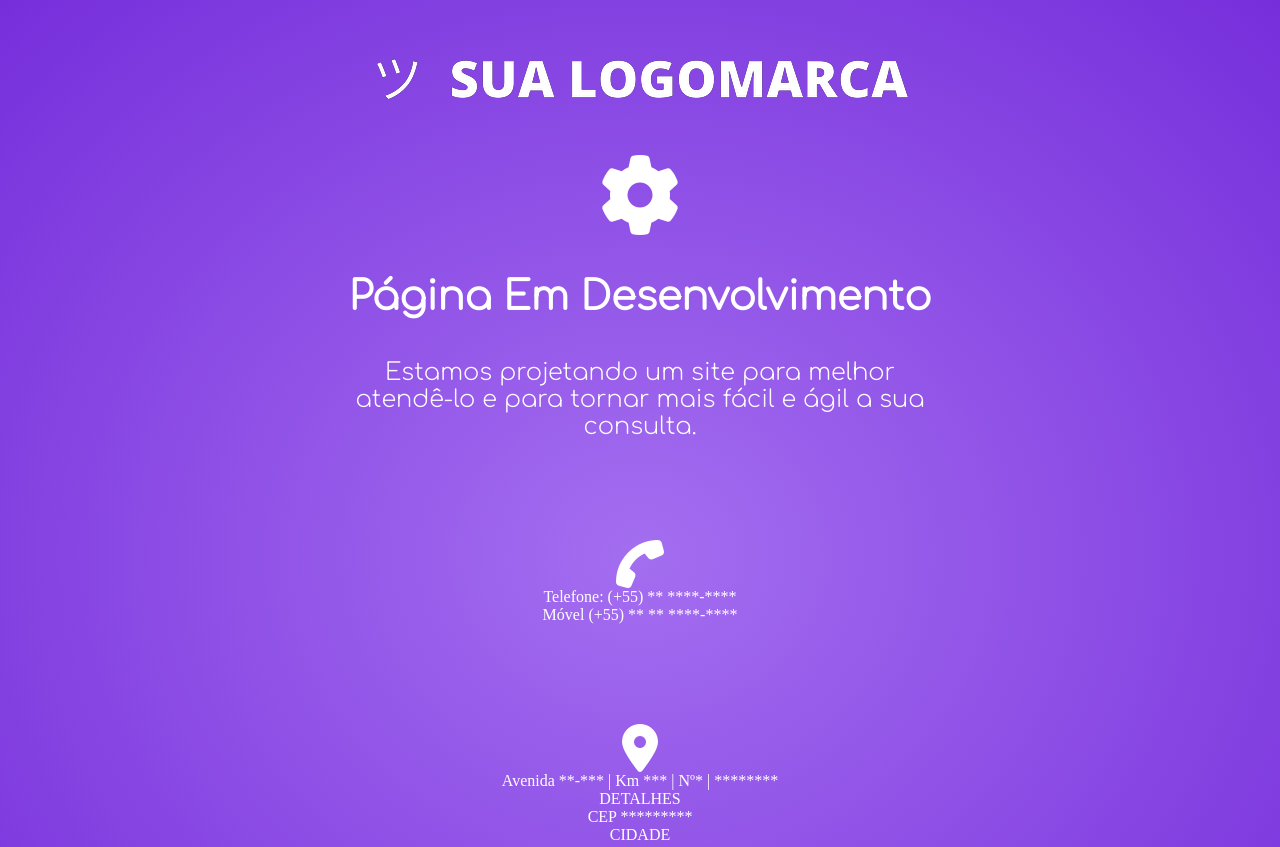
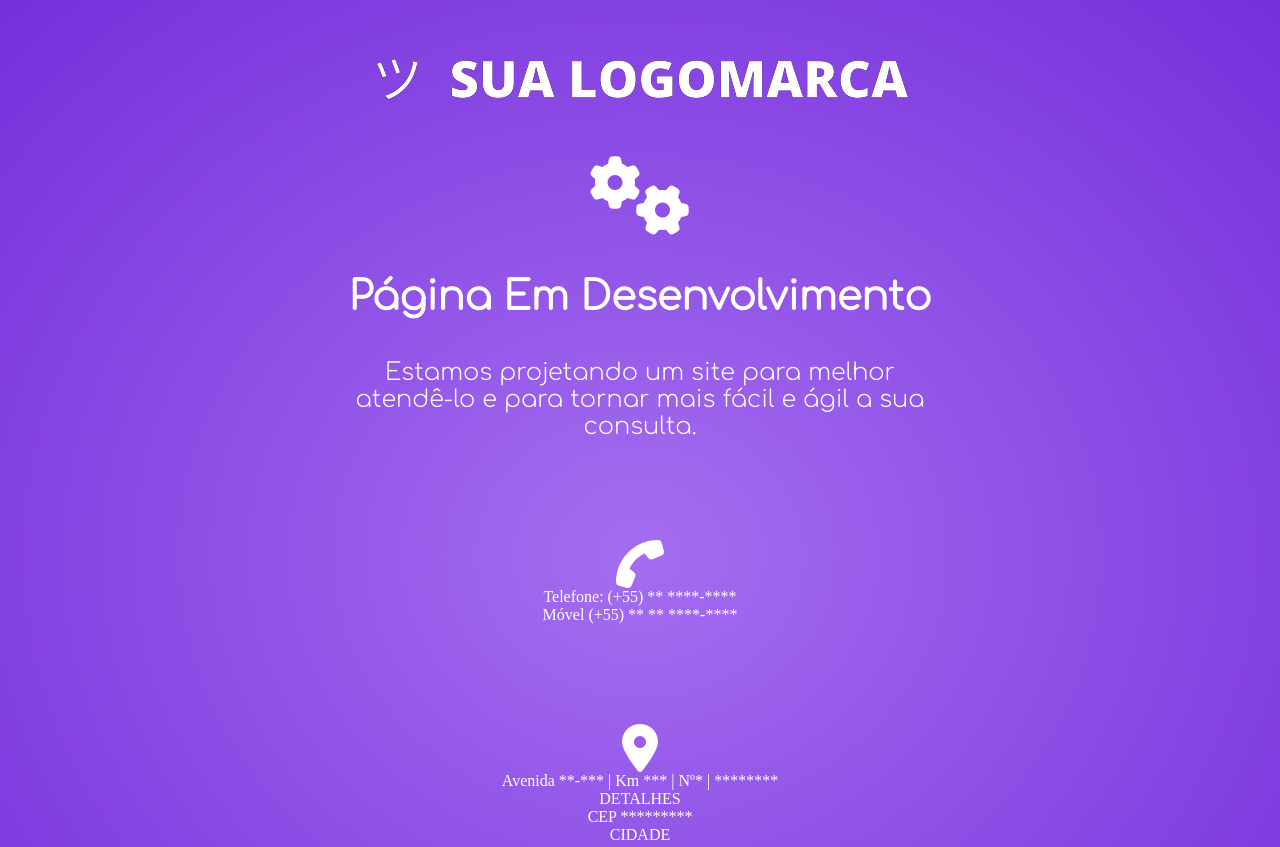
Before and after one commit to GaabzDeveloper/template-site-em-construcao, a plain HTML site: page index.html in a window 1280 px wide. Shown: the top 847 px of the page. Drawn offline with Linux system fonts and the light colour scheme.

Commit message:
Alteração Na Engrenagem.

```diff
--- a/index.html
+++ b/index.html
@@ -18,7 +18,7 @@
 <body>
 	<main class="main">
 		<img src="/Images/logo.png" class="main__logo" alt="Senibra Do Brasil">
-		<i class="fa fa-cog main__warehouse fa-5x"></i>
+		<i class="fa fa-cogs main__gear fa-5x"></i>
 		<h1 class="main__inittextprincipal">Página Em Desenvolvimento</h1>
 		<p class="main__inittext">Estamos projetando um site para melhor atendê-lo e para tornar mais fácil e ágil a sua consulta.</p>
 
--- a/style.css
+++ b/style.css
@@ -31,7 +31,7 @@
 	align-items: center;
 }
 
-i.main__warehouse{
+i.main__gear{
 	margin: 20px auto;
 	text-align: center;
 	justify-content: center;
```
